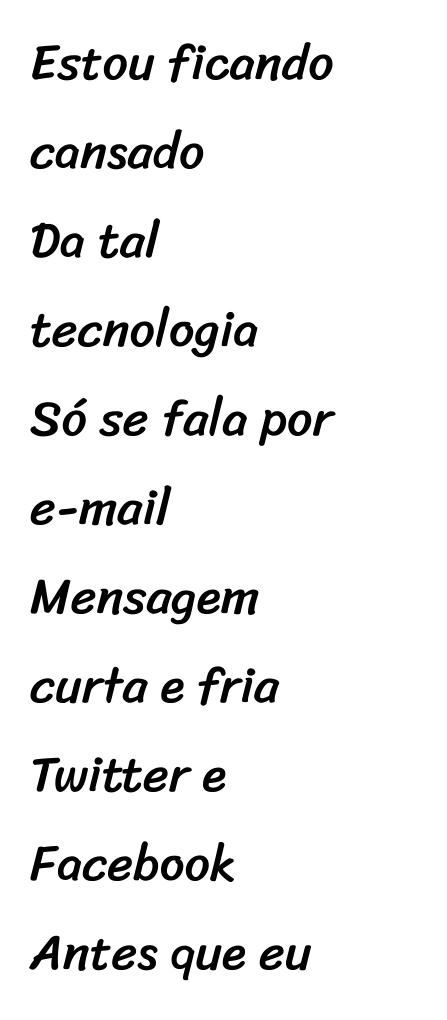
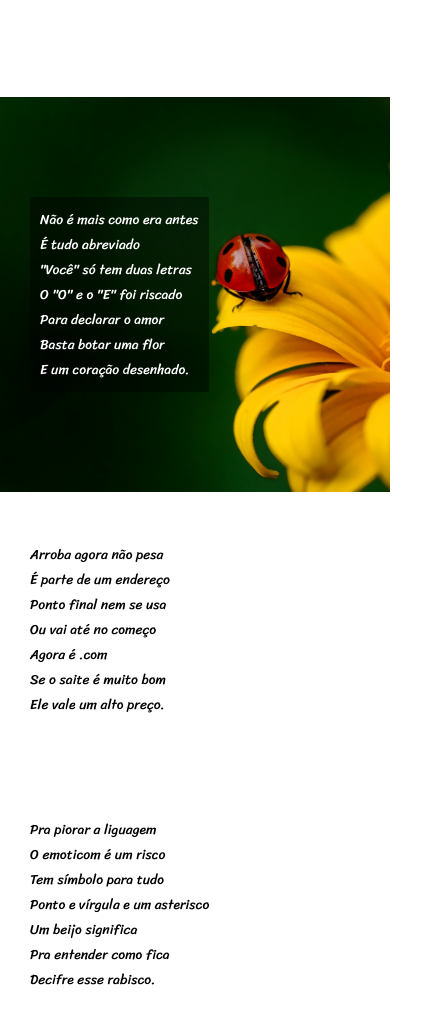
Before and after one commit to KaueCarvalho11/Cordel-Moderno, a plain HTML site: page index.html in a window 390 px wide. Shown: the part 399-1419 px from the top of the page, 447 px wide, since content can reach past the window. Drawn offline with Linux system fonts and the light colour scheme.

Commit message:
Tornando o site responsivo

```diff
--- a/index.html
+++ b/index.html
@@ -18,14 +18,24 @@
 
     <main>
         <p>
-            Estou ficando cansado<br>Da tal tecnologia <br>Só se fala por e-mail <br>Mensagem <br>curta e fria <br>Twitter e Facebook <br>Antes que eu caduque <br>Vou dizer tudo em poesia.
+            Estou ficando cansado<br>Da tal tecnologia <br>Só se fala por e-mail <br>Mensagem <br>curta e fria
+            <br>Twitter e Facebook <br>Antes que eu caduque <br>Vou dizer tudo em poesia.
         </p>
 
         <div class="fotos" id="primeira">
             <p class="adaptado">
-                Não é mais como era antes <br> É tudo abreviado <br> "Você" só tem duas letras <br> O "O" e o "E" foi riscado <br> Para declarar o amor <br> Basta botar uma flor <br>E um coração desenhado.
+                Não é mais como era antes <br> É tudo abreviado <br> "Você" só tem duas letras <br> O "O" e o "E" foi
+                riscado <br> Para declarar o amor <br> Basta botar uma flor <br>E um coração desenhado.
             </p>
         </div>
+
+        <p>
+            Arroba agora não pesa <br>É parte de um endereço <br>Ponto final nem se usa <br>Ou vai até no começo <br>Agora é .com <br>Se o saite é muito bom <br>Ele vale um alto preço.
+        </p>
+
+        <p>
+            Pra piorar a liguagem <br>O emoticom é um risco <br>Tem símbolo para tudo <br>Ponto e vírgula e um asterisco <br>Um beijo significa <br>Pra entender como fica <br>Decifre esse rabisco.
+        </p>
     </main>
 
 </body>
--- a/style/style.css
+++ b/style/style.css
@@ -12,13 +12,14 @@ header {
     background-color: black;
     color: white;
     text-align: center;
+
 }
 
 h1 {
     font-family: "Passion One", Verdana, Geneva, Tahoma, sans-serif;
     margin: 0px;
     padding-top: 40px;
-    font-size: 120px;
+    font-size: 10vw;
 }
 
 h2 {
@@ -30,9 +31,10 @@ h2 {
     font-weight: lighter;
 }
 
-p{
+p {
     margin-left: 30px;
-    margin-bottom: 200px;
+    margin-bottom: 100px;
+    text-align: left;
 }
 
 a {
@@ -45,28 +47,30 @@ a:hover {
     text-decoration: underline;
 }
 
-main{
+main {
     margin-top: 50px;
     font-family: "Sriracha", serif;
-    font-size: 50px;
+    font-size: 3.5vw;
 }
 
-div{
+div {
     width: 100%;
     height: 850px;
+    margin-bottom: 50px;
 }
 
-.fotos{
-    background-position: right center;
+.fotos {
+    background-position: center center;
     background-size: cover;
     background-attachment: fixed;
+    height: auto;
 }
 
-#primeira{
+#primeira {
     background-image: url(../img/background001.jpg);
 }
 
-.adaptado{
+.adaptado {
     background-color: rgba(0, 0, 0, 0.418);
     color: white;
     display: inline-block;
```
